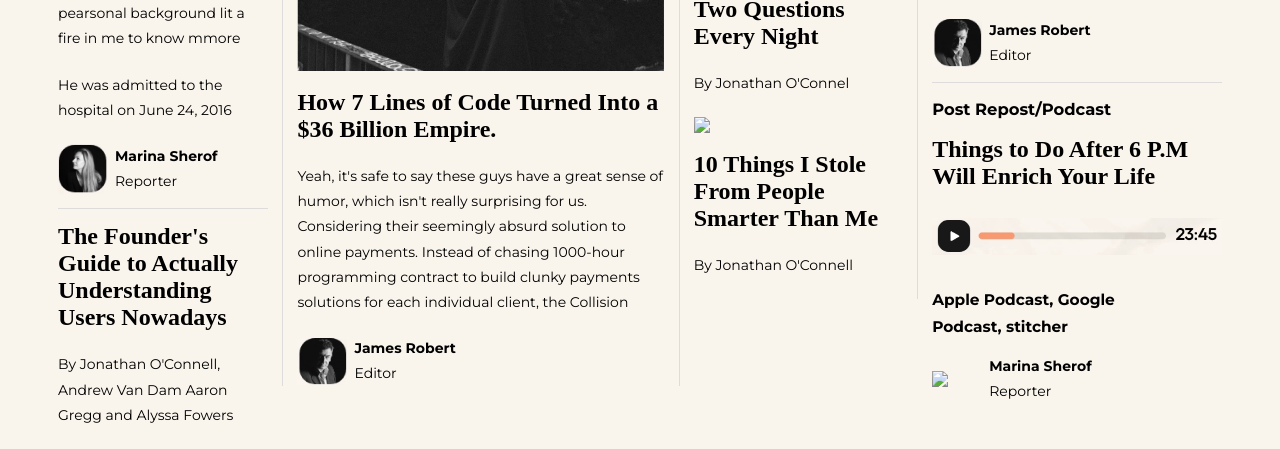
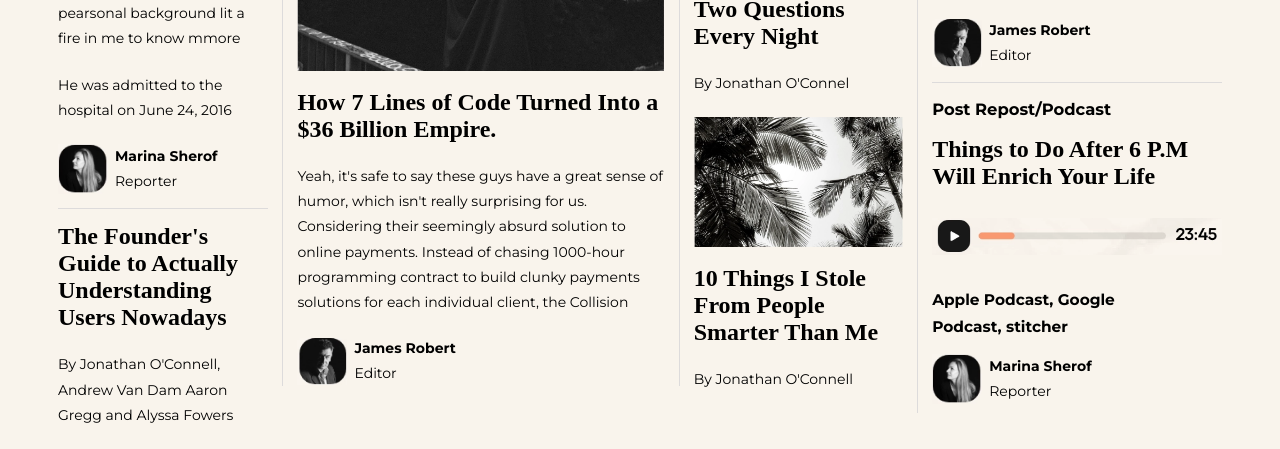
Before and after one commit to thuytien1901/fox-news, a plain HTML site: page index.html in a window 1280 px wide. Shown: the part 443-892 px from the top of the page. Drawn offline with Linux system fonts and the light colour scheme.

Commit message:
Update index.html

```diff
--- a/index.html
+++ b/index.html
@@ -67,7 +67,7 @@
                     </p>
                 </div>
                 <div class="arc5">
-                    <img src='=smarter.PNG'/>
+                    <img src='smarter.PNG'/>
                     <h2> 10 Things I Stole From People Smarter Than Me </h2>
                     <p>By Jonathan O'Connell</p>
                 </div>
@@ -90,7 +90,7 @@
                     </div>
                     <h4> Apple Podcast, Google<br>Podcast, stitcher</h4>
                     <div class='reporter'>
-                        <img src='.reporter.PNG'/>
+                        <img src='reporter.PNG'/>
                         <p><strong>Marina Sherof</strong> <br> Reporter</p>
                     </div>
                     <p></p>
```
